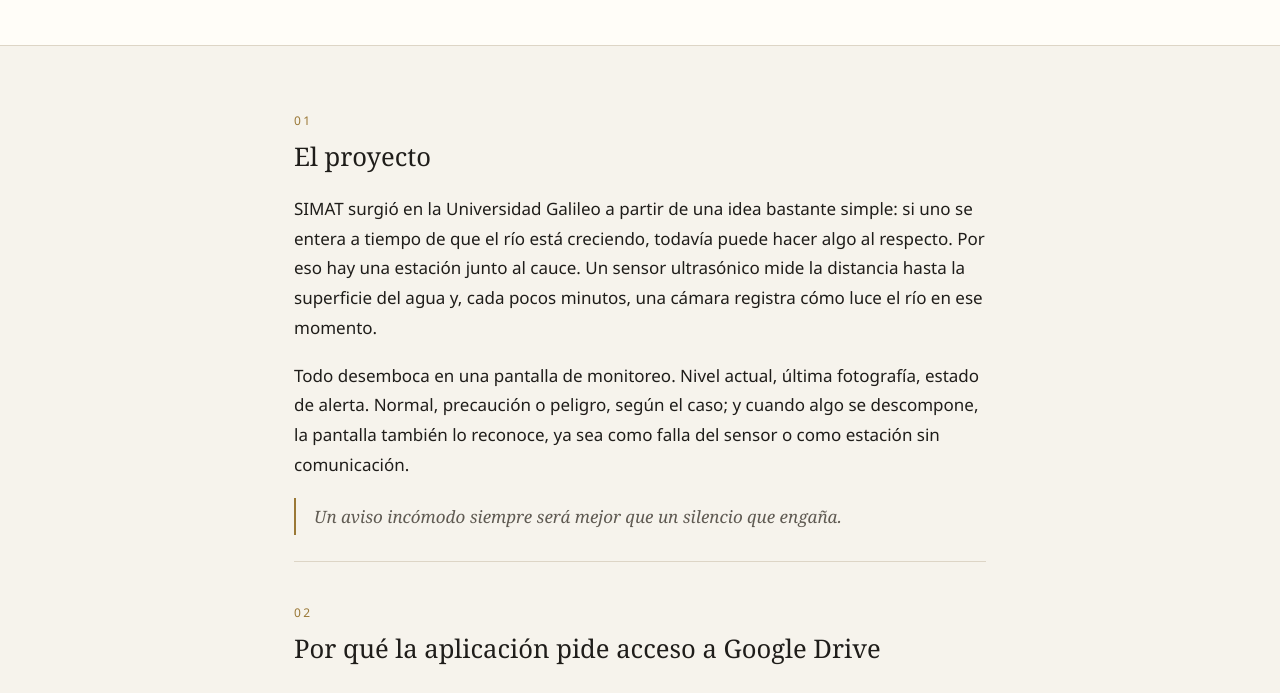
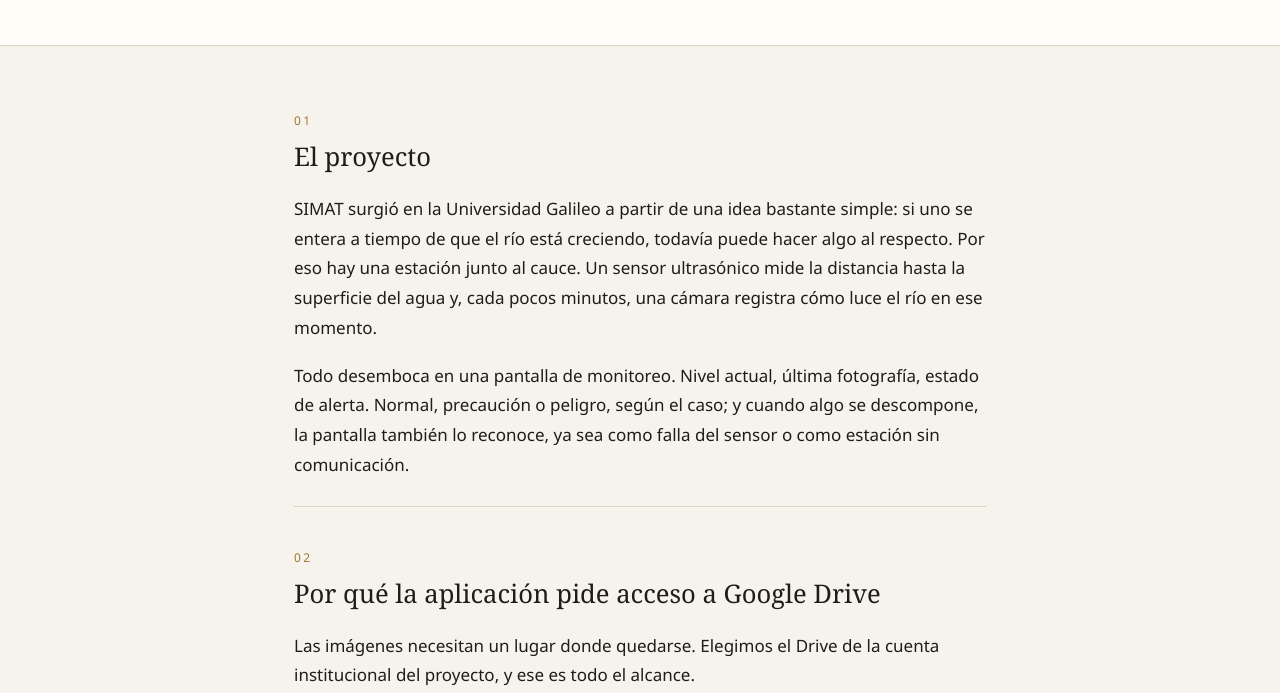
Before and after one commit to Nebula-Nexis/simat, a plain HTML site: page index.html in a window 1280 px wide. Shown: the part 321-1014 px from the top of the page. Drawn offline with Linux system fonts and the light colour scheme.

Commit message:
Add files via upload

```diff
--- a/index.html
+++ b/index.html
@@ -127,7 +127,6 @@
       Normal, precaución o peligro, según el caso; y cuando algo se descompone, la pantalla también
       lo reconoce, ya sea como falla del sensor o como estación sin comunicación.
     </p>
-    <p class="aparte">Un aviso incómodo siempre será mejor que un silencio que engaña.</p>
   </section>
 
   <section>
```
